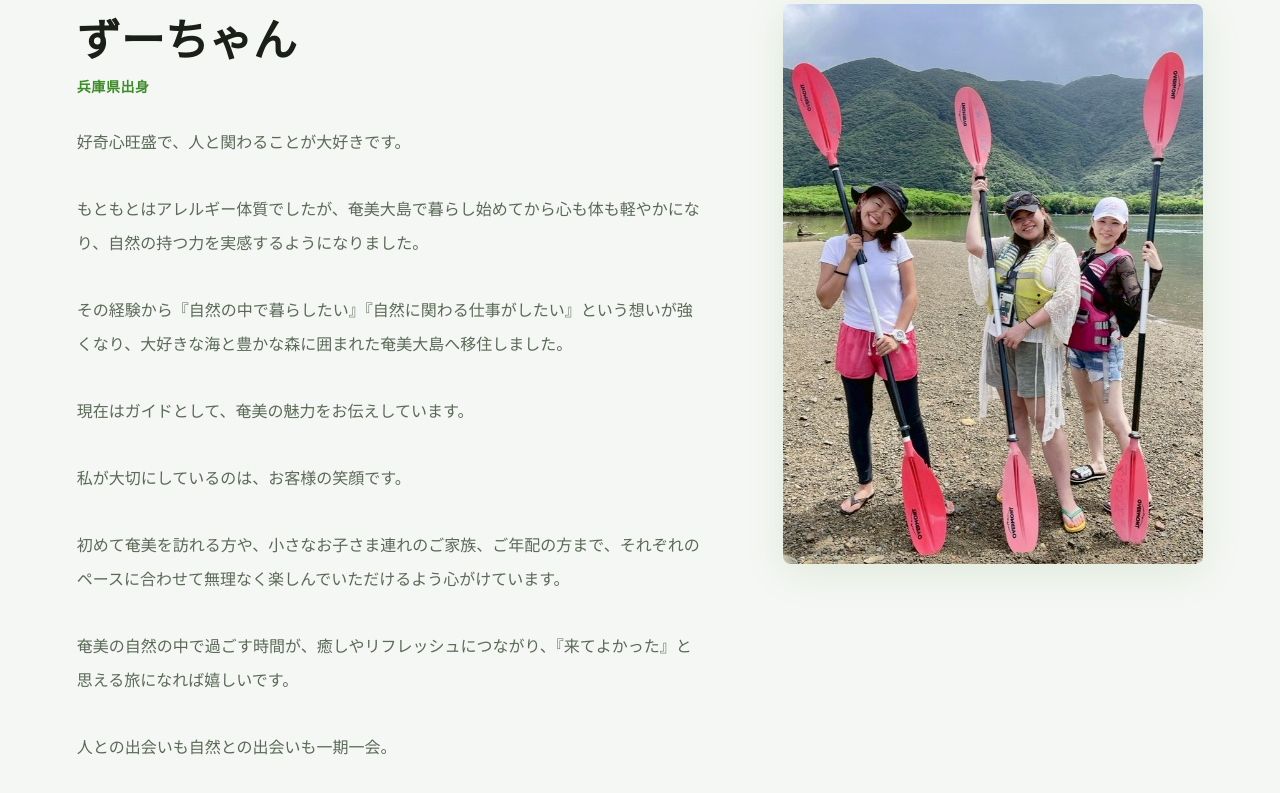
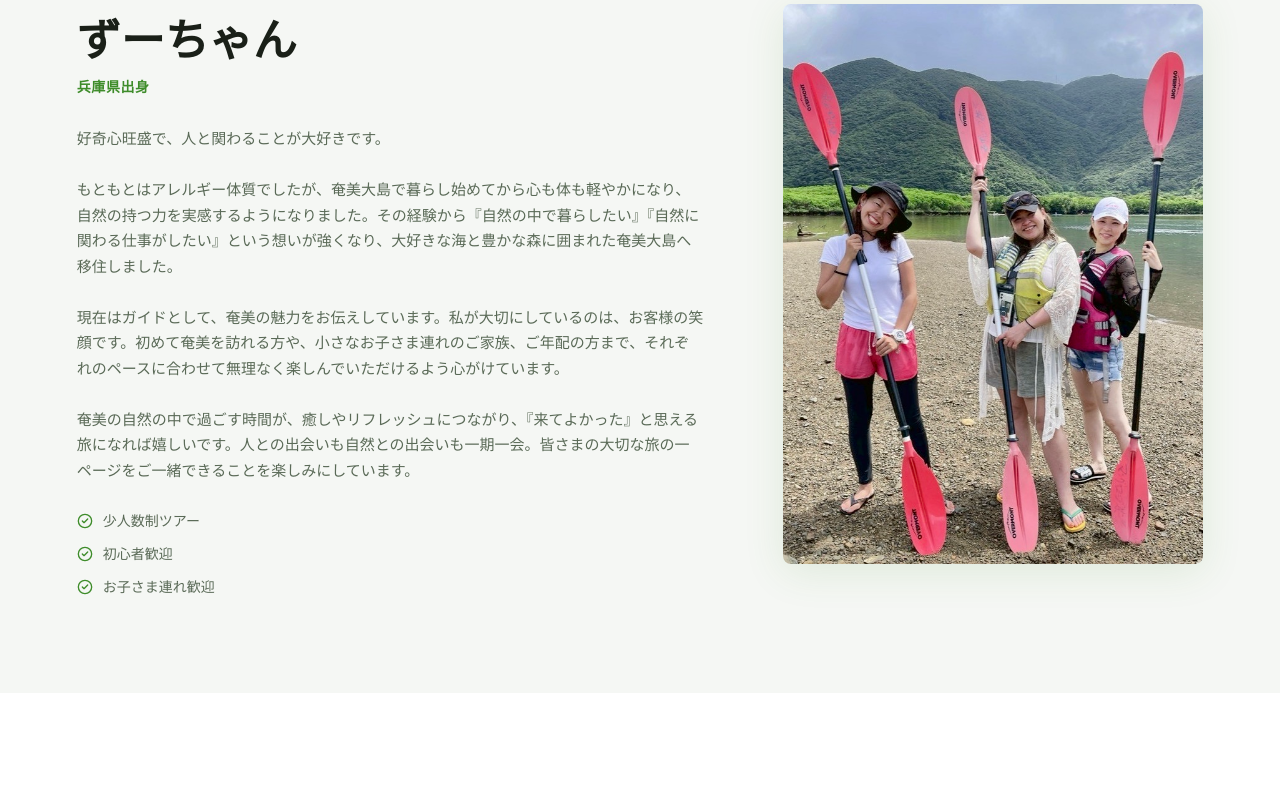
Before and after one commit to ikucha-portfolio/amami-guide-redesign, a React (Vite) app: page / in a window 1280 px wide. Shown: the part 2180-2973 px from the top of the page. Built offline with nearby package versions, Linux system fonts and the light colour scheme.

Commit message:
SectionHeader共通化とGuide調整（文章圧縮）

```diff
--- a/src/components/Guide.jsx
+++ b/src/components/Guide.jsx
@@ -65,10 +65,10 @@ export default function Guide() {
 
             <p
   style={{
-                fontSize: "16px",
+    fontSize: "15px",
     color: C.textLight,
-                lineHeight: 2.1,
-                marginBottom: "40px",
+lineHeight: 1.7,
+marginBottom: "28px",
     whiteSpace: "pre-line",
   }}
 >
--- a/src/siteData.js
+++ b/src/siteData.js
@@ -370,8 +370,9 @@ export const GUIDE = {
 
   experience: "兵庫県出身",
 
-  message:
-    "好奇心旺盛で、人と関わることが大好きです。\n\nもともとはアレルギー体質でしたが、奄美大島で暮らし始めてから心も体も軽やかになり、自然の持つ力を実感するようになりました。\n\nその経験から『自然の中で暮らしたい』『自然に関わる仕事がしたい』という想いが強くなり、大好きな海と豊かな森に囲まれた奄美大島へ移住しました。\n\n現在はガイドとして、奄美の魅力をお伝えしています。\n\n私が大切にしているのは、お客様の笑顔です。\n\n初めて奄美を訪れる方や、小さなお子さま連れのご家族、ご年配の方まで、それぞれのペースに合わせて無理なく楽しんでいただけるよう心がけています。\n\n奄美の自然の中で過ごす時間が、癒しやリフレッシュにつながり、『来てよかった』と思える旅になれば嬉しいです。\n\n人との出会いも自然との出会いも一期一会。\n\n皆さまの大切な旅の一ページをご一緒できることを楽しみにしています。",
+
+   message:
+"好奇心旺盛で、人と関わることが大好きです。\n\nもともとはアレルギー体質でしたが、奄美大島で暮らし始めてから心も体も軽やかになり、自然の持つ力を実感するようになりました。その経験から『自然の中で暮らしたい』『自然に関わる仕事がしたい』という想いが強くなり、大好きな海と豊かな森に囲まれた奄美大島へ移住しました。\n\n現在はガイドとして、奄美の魅力をお伝えしています。私が大切にしているのは、お客様の笑顔です。初めて奄美を訪れる方や、小さなお子さま連れのご家族、ご年配の方まで、それぞれのペースに合わせて無理なく楽しんでいただけるよう心がけています。\n\n奄美の自然の中で過ごす時間が、癒しやリフレッシュにつながり、『来てよかった』と思える旅になれば嬉しいです。人との出会いも自然との出会いも一期一会。皆さまの大切な旅の一ページをご一緒できることを楽しみにしています。",
 
   certifications: [
     "少人数制ツアー",
```
Lines whose indentation alone changed are shown as unchanged.
